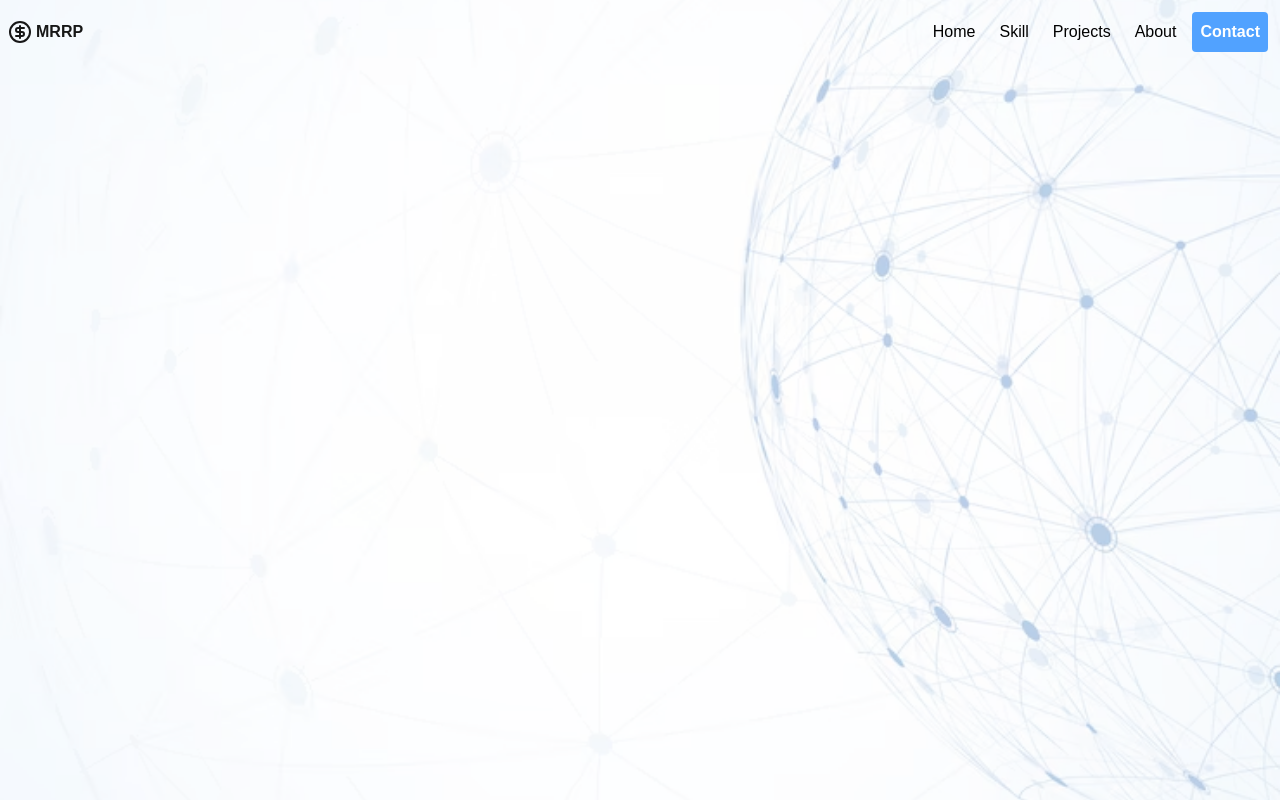
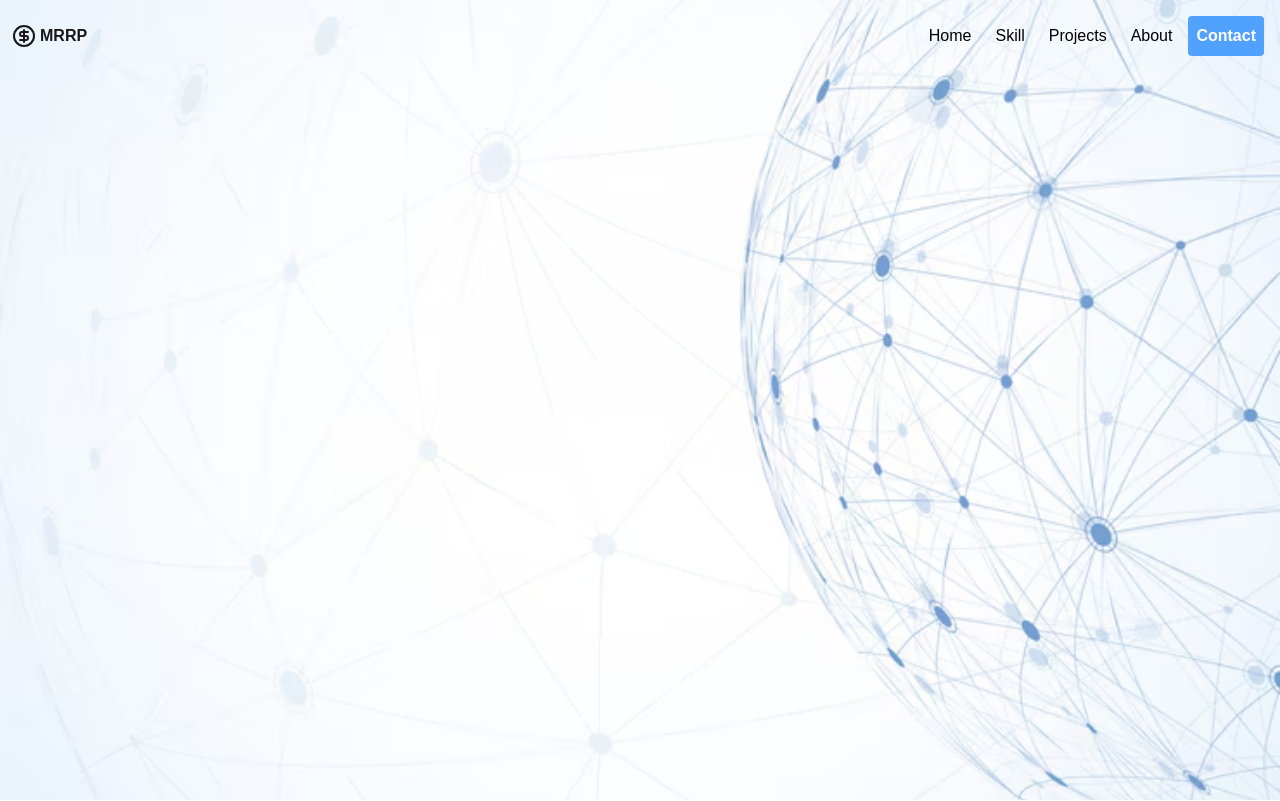
Before and after one commit to MuhammadRevy49/mrrp, a Next.js app: page / in a window 1280 px wide. Shown: the top 801 px of the page. Built offline with nearby package versions, Linux system fonts and the light colour scheme.

Commit message:
updated bg

```diff
--- a/app/components/navbar.jsx
+++ b/app/components/navbar.jsx
@@ -20,7 +20,7 @@
         <div className="relative">
             {/* Navbar */}
             <nav
-                className={`fixed top-0 left-0 w-full z-39 flex items-center justify-between p-2 transition-all duration-300 ${
+                className={`fixed top-0 left-0 w-full z-39 flex items-center justify-between p-3 transition-all duration-300 ${
                     isScrolled ? 'bg-blue-400 shadow-md text-white' : 'bg-transparent'
                 }`}
             >
--- a/app/pages/home.jsx
+++ b/app/pages/home.jsx
@@ -5,7 +5,7 @@
                 className="fixed inset-0 bg-cover bg-center pointer-events-none"
                 style={{
                     backgroundImage: "url('/images/bg.jpeg')",
-                    opacity: 0.5,
+                    opacity: 1,
                     zIndex: -1,
                 }}
             />
```
